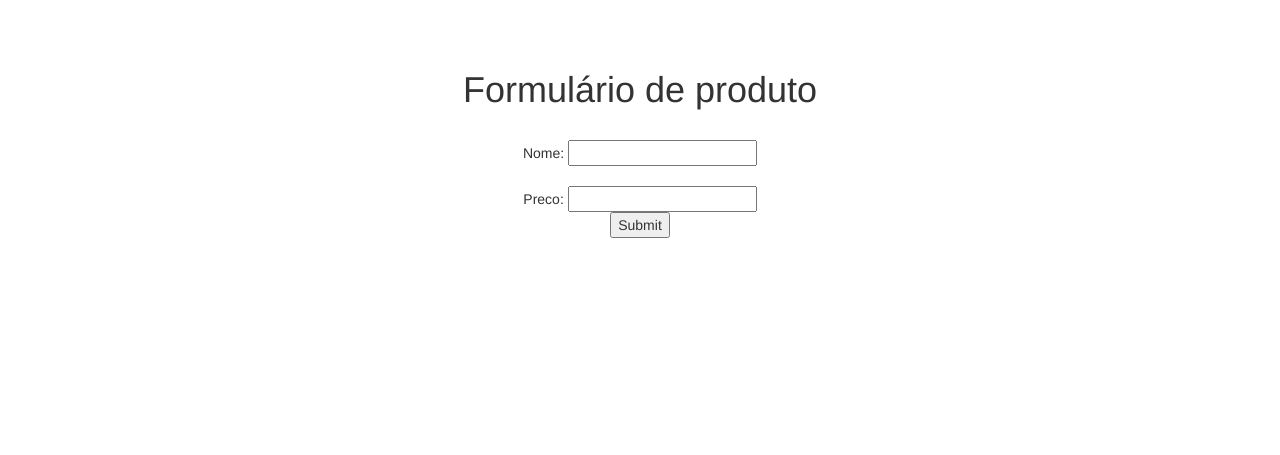
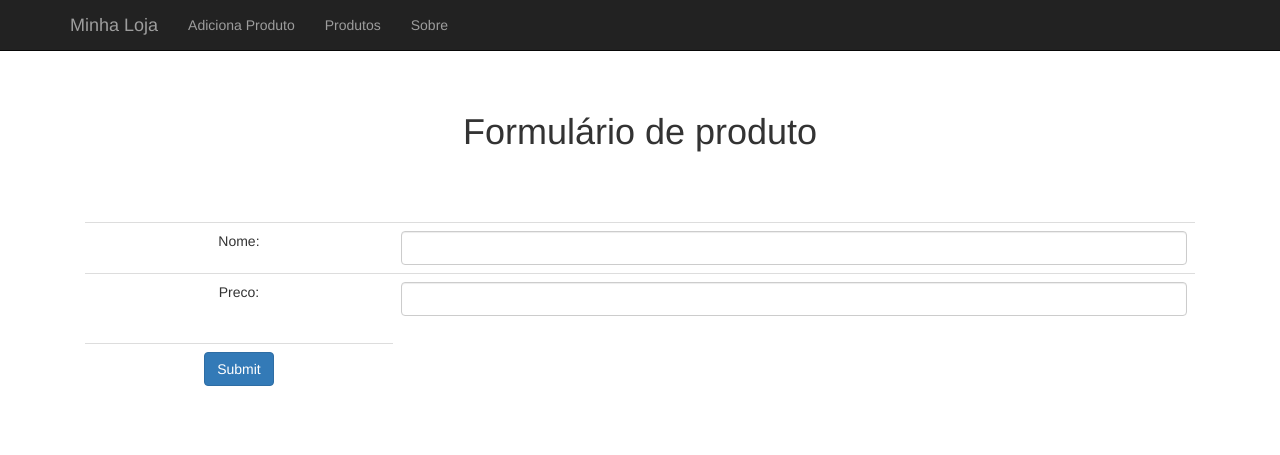
Before and after one commit to eaeniko/Curso-PHP-mysql-fundamentos-da-web, a PHP site: page /produto-formulario.php in a window 1280 px wide. Shown: the top 455 px of the page. Run offline with PHP 8.4, Linux system fonts and the light colour scheme.

Commit message:
Visualizando os produtos e etc

```diff
--- /dev/null
+++ b/loja/about.php
@@ -0,0 +1,4 @@
+<?php include("header.php"); ?>
+Sobre
+
+<?php include("footer.php"); ?>
--- /dev/null
+++ b/loja/conecta.php
@@ -0,0 +1,2 @@
+<?php
+	$conexao = mysqli_connect("localhost", "root", "", "loja");
--- a/loja/css/loja.css
+++ b/loja/css/loja.css
@@ -2,6 +2,6 @@ body {
 	padding-top: 50px;
 }
 .principal {
-	padding: 42px. 15px;
+	padding: 42px 15px;
 	text-align: center;
 }
--- a/loja/header.php
+++ b/loja/header.php
@@ -10,5 +10,23 @@
 
 	<body>
 
+		<div class="navbar navbar-inverse navbar-fixed-top">
+			<div class="container">
+				<div class="navbar-header">
+					<a class="navbar-brand" href="index.php">Minha Loja</a>
+				</div>
+
+				<div>
+					<ul class="nav navbar-nav">
+						<li><a href="produto-formulario.php">Adiciona Produto</a></li>
+						<li><a href="produto-lista.php">Produtos</a></li>
+						<li><a href="about.php">Sobre</a></li>
+
+					</ul>
+				</div>
+
+			</div>
+		</div>
+
 		<div class="container">
 			<div class="principal">
--- a/loja/produto-formulario.php
+++ b/loja/produto-formulario.php
@@ -2,12 +2,22 @@
 
 	<h1>Formulário de produto</h1>
 	<form action="adiciona-produto.php"><br>
-		Nome:
-		<input type="text" name="nome"><br>
-		<br>Preco:
-		<input type="numer" name="preco"><br>
+		<table class="table">
+			<tr>
+				<td>Nome:</td>
+				<td><input class="form-control" type="text" name="nome"></td><br>
+			</tr>
 
-		<input type="submit" name="cadastrar">
+			<tr>
+				<br><td>Preco:</td>
+				<td><input class="form-control" type="number" name="preco"><br></td>
+			</tr>
+			<tr>
+				<td>
+				<input class="btn btn-primary" type="submit" name="cadastrar">
+				</td>
+			</tr>
+		</table>
 
 	</form>
 <?php include("footer.php"); ?>
```
Also changed, not shown: loja/adiciona-produto.php (+16 -6 lines), loja/produto-lista.php (added, +11 -0 lines).
